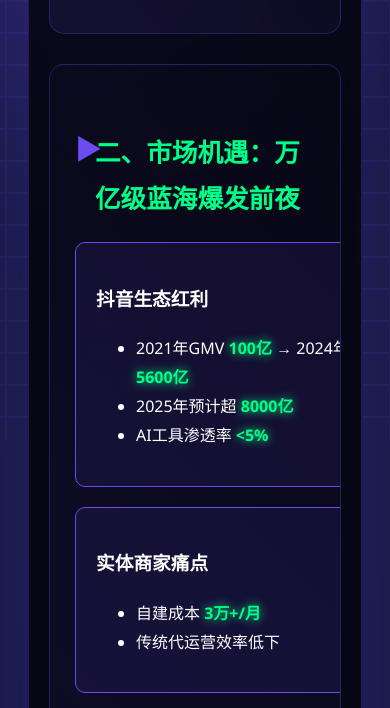
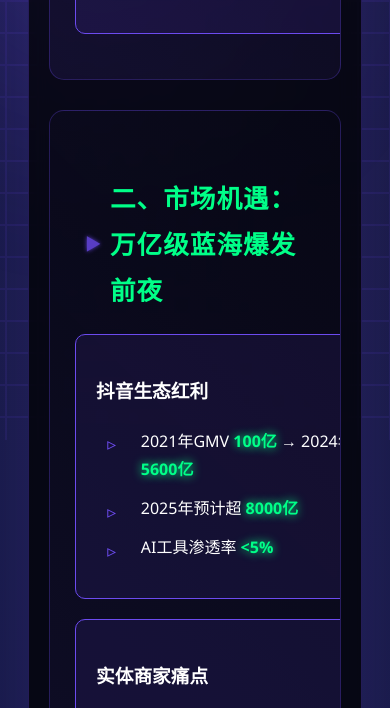
Before and after one commit to andychen2win/BP, a plain HTML site: page index.html in a window 390 px wide. Shown: the part 834-1542 px from the top of the page. Drawn offline with Linux system fonts and the light colour scheme; a web font is replaced by a local one.

Commit message:
Update index.html

```diff
--- a/index.html
+++ b/index.html
@@ -11,18 +11,12 @@
             --cyber: #6C4BEF;
             --matrix: #00FF88;
         }
-h1 {
-    animation: neonPulse 2s infinite alternate;
-}
-@keyframes neonPulse {
-    from { opacity: 0.9; }
-    to { opacity: 1; text-shadow: 0 0 30px var(--cyber); }
-}
 
         @font-face {
             font-family: 'Cyber';
             src: url('https://fonts.cdnfonts.com/s/7794/cyberverse.woff') format('woff');
         }
+
         body {
             background: linear-gradient(45deg, var(--space) 0%, #1A1A40 100%);
             color: white;
@@ -32,6 +26,7 @@ h1 {
             position: relative;
             overflow-x: hidden;
         }
+
         body::before {
             content: "";
             position: fixed;
@@ -47,10 +42,12 @@ h1 {
             z-index: -1;
             animation: gridMove 20s linear infinite;
         }
+
         @keyframes gridMove {
             0% { transform: translate(0,0); }
             100% { transform: translate(2em,2em); }
         }
+
         .glow {
             position: fixed;
             width: 500px;
@@ -60,6 +57,7 @@ h1 {
             opacity: 0.3;
             z-index: -1;
         }
+
         .container {
             max-width: 1200px;
             margin: 0 auto;
@@ -71,6 +69,7 @@ h1 {
             padding: 40px;
             position: relative;
         }
+
         h1 {
             font-family: 'Cyber', sans-serif;
             font-size: 3.5em;
@@ -80,21 +79,57 @@ h1 {
             text-align: center;
             margin-bottom: 20px;
             text-shadow: 0 0 20px rgba(108,75,239,0.5);
+            animation: neonPulse 2s infinite alternate;
         }
+
+        @keyframes neonPulse {
+            from { opacity: 0.9; }
+            to { opacity: 1; text-shadow: 0 0 30px var(--cyber); }
+        }
+
+        /* 重点优化部分开始 */
         h2 {
             color: var(--neon);
             font-size: 2em;
             margin: 40px 0 20px;
             position: relative;
-            padding-left: 20px;
+            padding-left: 45px;  /* 增加左侧间距 */
+            letter-spacing: 1px; /* 增加字间距 */
         }
+
         h2::before {
             content: "▶";
             color: var(--cyber);
             position: absolute;
-            left: 0;
-            top: -3px;
+            left: 15px;         /* 向右移动 */
+            top: 50%;
+            transform: translateY(-50%); /* 垂直居中 */
+            font-size: 0.7em;   /* 缩小尺寸 */
+            opacity: 0.8;       /* 降低透明度 */
+            filter: drop-shadow(0 0 2px var(--cyber)); /* 添加发光 */
         }
+
+        ul {
+            padding-left: 1.8em;  /* 统一列表缩进 */
+            list-style-type: none; /* 移除默认符号 */
+        }
+
+        li {
+            position: relative;
+            margin-bottom: 10px;
+            padding-left: 1.2em; /* 文本缩进 */
+        }
+
+        li::before {
+            content: "▹";        /* 改用三角形符号 */
+            color: var(--cyber);
+            position: absolute;
+            left: -1em;
+            font-size: 1.1em;
+            top: 0.1em;
+        }
+        /* 重点优化部分结束 */
+
         .section {
             margin: 30px 0;
             padding: 25px;
@@ -104,6 +139,7 @@ h1 {
             position: relative;
             overflow: hidden;
         }
+
         .section::after {
             content: "";
             position: absolute;
@@ -115,6 +151,7 @@ h1 {
             opacity: 0.05;
             pointer-events: none;
         }
+
         table {
             width: 100%;
             border: 1px solid var(--cyber);
@@ -122,26 +159,31 @@ h1 {
             margin: 25px 0;
             background: rgba(0,0,0,0.5);
         }
+
         th, td {
             padding: 15px;
             border: 1px solid rgba(108,75,239,0.3);
         }
+
         th {
             background: rgba(108,75,239,0.2);
             font-weight: bold;
             color: var(--neon);
         }
+
         .highlight {
             color: var(--neon);
             font-weight: bold;
             text-shadow: 0 0 10px var(--neon);
         }
+
         .grid {
             display: grid;
             grid-template-columns: repeat(auto-fit, minmax(300px, 1fr));
             gap: 20px;
             margin: 20px 0;
         }
+
         .card {
             padding: 20px;
             background: rgba(108,75,239,0.1);
@@ -150,10 +192,12 @@ h1 {
             position: relative;
             transition: 0.3s;
         }
+
         .card:hover {
             transform: translateY(-5px);
             background: rgba(108,75,239,0.2);
         }
+
         .contact {
             text-align: center;
             padding: 40px;
@@ -161,10 +205,19 @@ h1 {
             background: rgba(108,75,239,0.1);
             border-radius: 15px;
         }
+
         @media (max-width: 768px) {
             h1 { font-size: 2.5em; }
-            h2 { font-size: 1.6em; }
+            h2 {
+                font-size: 1.6em;
+                padding-left: 35px;  /* 移动端调整 */
+            }
+            h2::before {
+                left: 10px;         /* 移动端调整 */
+                font-size: 0.6em;
+            }
             .container { padding: 20px; }
+            li { padding-left: 1em; }
         }
     </style>
 </head>
```
